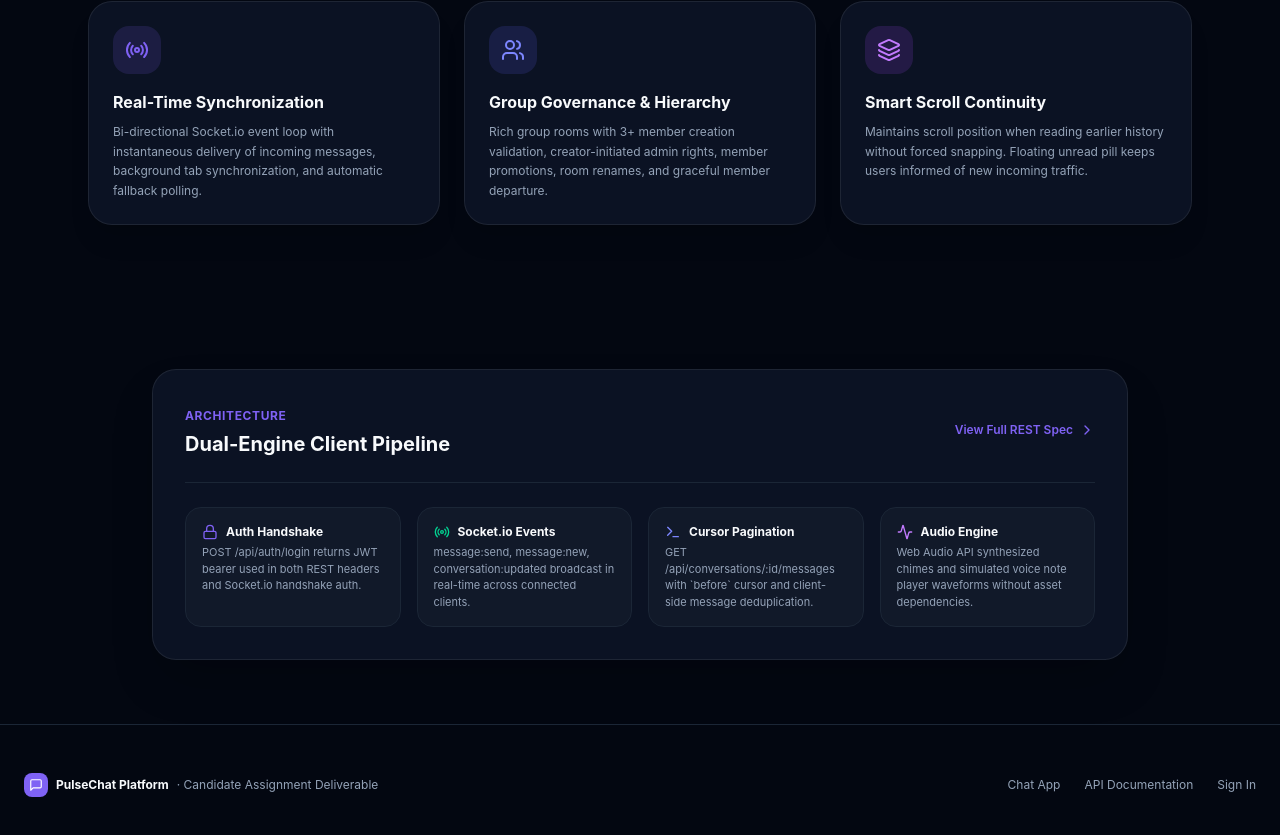
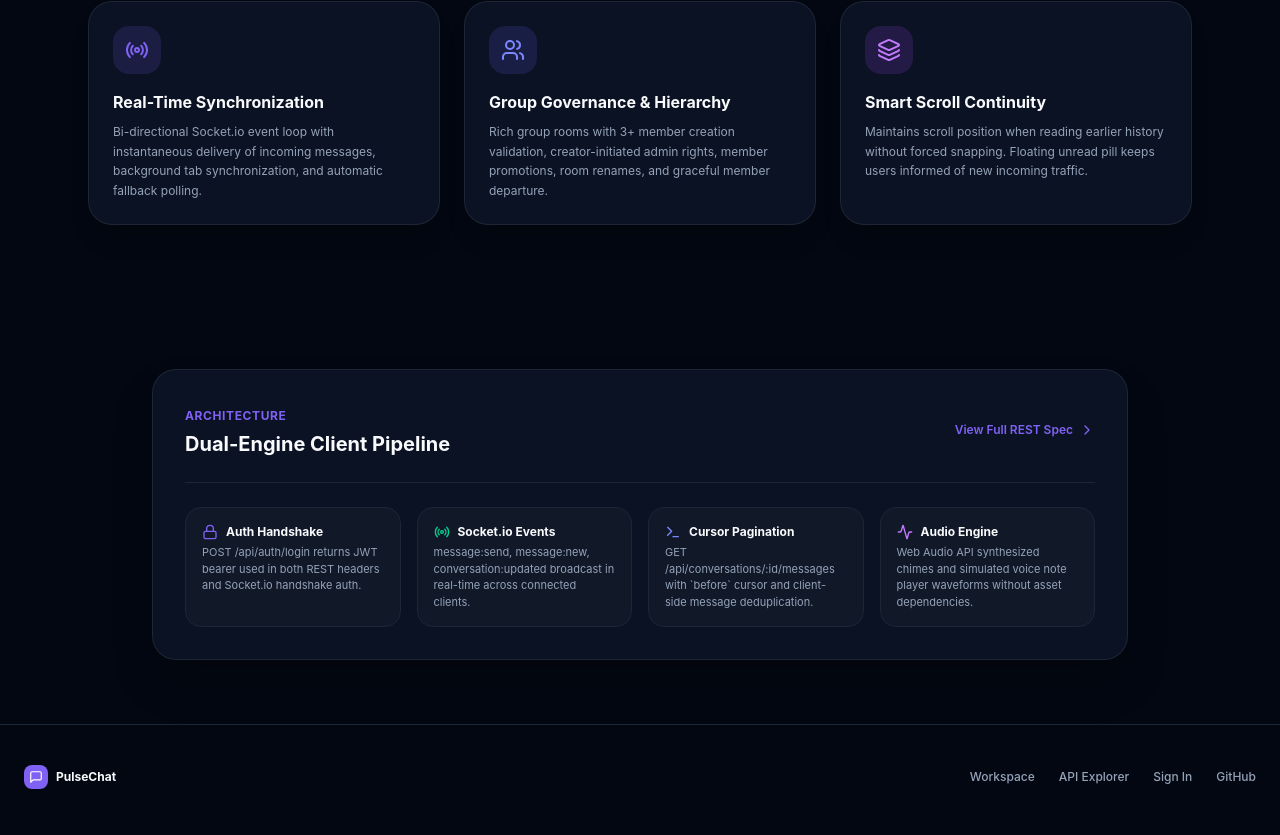
Before and after one commit to dev-abib/home-assignment, a Next.js app in the folder frontend/: page / in a window 1280 px wide. Shown: the part 1770-2605 px from the top of the page. Built offline with nearby package versions, Linux system fonts and the light colour scheme; no server answers.

Commit message:
fix(ui): remove robotic boilerplate footers and streamline clean navigation links

```diff
--- a/frontend/src/app/login/page.tsx
+++ b/frontend/src/app/login/page.tsx
@@ -243,8 +243,23 @@ export default function LoginPage() {
       </main>
 
       {/* Footer */}
-      <footer className="text-center text-xs text-muted-foreground max-w-6xl mx-auto w-full z-10">
-        <p>© 2026 PulseChat Platform · Built with Next.js, TypeScript & Socket.io</p>
+      <footer className="text-center text-xs text-muted-foreground max-w-6xl mx-auto w-full z-10 flex items-center justify-center gap-4">
+        <Link href="/" className="hover:text-foreground transition-colors">
+          Home
+        </Link>
+        <span>·</span>
+        <Link href="/docs" className="hover:text-foreground transition-colors">
+          API Specs
+        </Link>
+        <span>·</span>
+        <a
+          href="https://github.com/dev-abib/home-assignment"
+          target="_blank"
+          rel="noopener noreferrer"
+          className="hover:text-foreground transition-colors"
+        >
+          GitHub
+        </a>
       </footer>
     </div>
   );
--- a/frontend/src/app/page.tsx
+++ b/frontend/src/app/page.tsx
@@ -458,26 +458,33 @@ export default function LandingPage() {
         </div>
       </section>
 
-      {/* 7. Footer CTA */}
-      <footer className="relative z-10 max-w-7xl mx-auto px-6 py-12 border-t border-border/60 flex flex-col sm:flex-row items-center justify-between gap-4 text-xs text-muted-foreground">
+      {/* 7. Footer */}
+      <footer className="relative z-10 max-w-7xl mx-auto px-6 py-10 border-t border-border/60 flex flex-col sm:flex-row items-center justify-between gap-4 text-xs text-muted-foreground">
         <div className="flex items-center gap-2">
           <div className="w-6 h-6 rounded-lg bg-primary text-white flex items-center justify-center">
             <MessageSquare className="w-3.5 h-3.5" />
           </div>
-          <span className="font-bold text-foreground">PulseChat Platform</span>
-          <span>· Candidate Assignment Deliverable</span>
+          <span className="font-bold text-foreground">PulseChat</span>
         </div>
 
-        <div className="flex items-center gap-6">
-          <Link href="/chat" className="hover:text-primary transition-colors">
-            Chat App
+        <div className="flex items-center gap-6 font-medium">
+          <Link href="/chat" className="hover:text-foreground transition-colors">
+            Workspace
           </Link>
-          <Link href="/docs" className="hover:text-primary transition-colors">
-            API Documentation
+          <Link href="/docs" className="hover:text-foreground transition-colors">
+            API Explorer
           </Link>
-          <Link href="/login" className="hover:text-primary transition-colors">
+          <Link href="/login" className="hover:text-foreground transition-colors">
             Sign In
           </Link>
+          <a
+            href="https://github.com/dev-abib/home-assignment"
+            target="_blank"
+            rel="noopener noreferrer"
+            className="hover:text-foreground transition-colors"
+          >
+            GitHub
+          </a>
         </div>
       </footer>
     </div>
```
